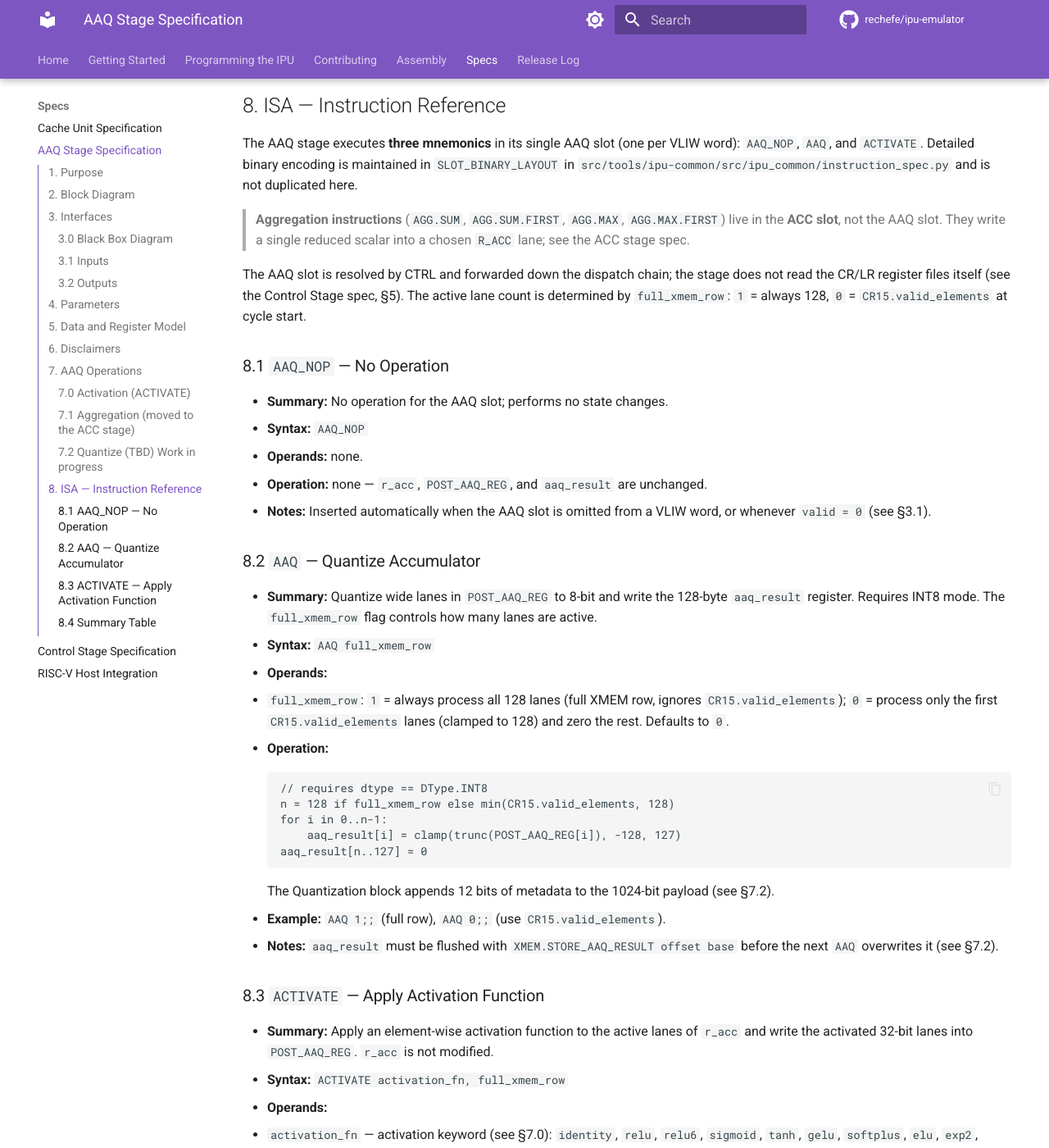
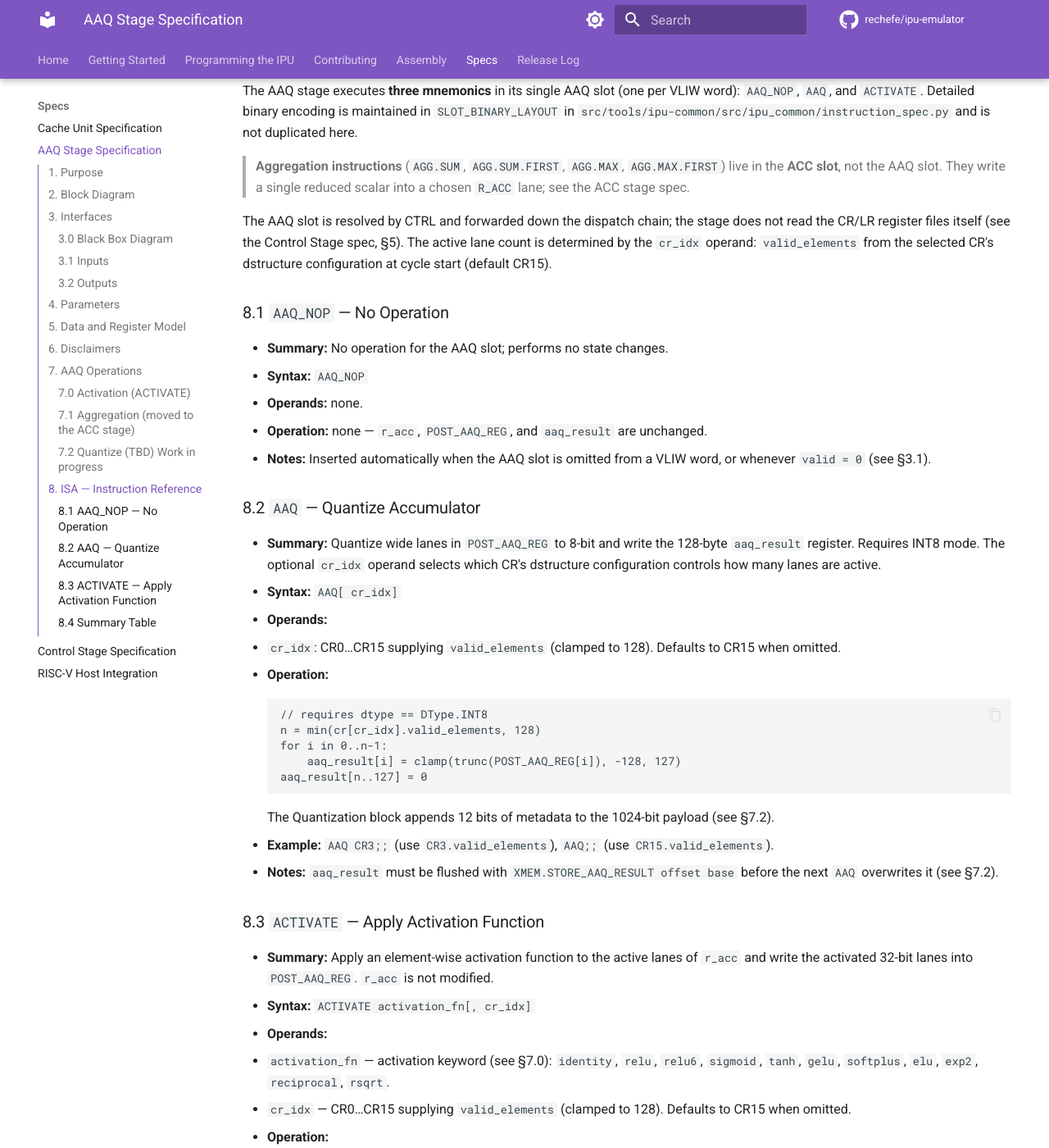
Before and after one commit to rechefe/ipu-emulator, an MkDocs documentation site: the page built from docs/content/specs/stage-aaq.md, in a window 1280 px wide and 1400 px high, scrolled down 4324 px. Shown: the whole window at 82% size. Built offline with MkDocs 1.6.1 and Material for MkDocs 9.7.7, drawn with Linux system fonts in a browser that asks for light colours; comment, search, counter and statistics services are not loaded; some of the changed text lies outside the part shown.

Commit message:
Allow per-command CR register for dstructure in mult/acc/aaq stages (#130)
AGG.SUM[.FIRST], AGG.MAX[.FIRST], AAQ, and ACTIVATE now take an optional
trailing cr_idx operand (any CR0-CR15) supplying the valid-element mask
instead of being hard-coded to CR15. Omitting the operand still defaults
to CR15. The unused full_xmem_row operand is removed from these
instructions' specs and handlers.

````diff
--- a/docs/content/specs/stage-aaq.md
+++ b/docs/content/specs/stage-aaq.md
@@ -59,8 +59,7 @@ flowchart LR
             r_acc  ─────>│                                      │
        act_cr_idx  ─────>│                                      │
             dtype  ─────>│                                      │
-   valid_elements  ─────>│                                      │
-    full_xmem_row  ─────>│                                      │
+           cr_idx  ─────>│                                      │
                          └──────────────────────────────────────┘
 ```
 
@@ -75,8 +74,7 @@ flowchart LR
 | `r_acc` | `input logic [127:0][31:0]` | 128-lane accumulator (128 × 32-bit). |
 | `act_cr_idx` | `input logic [3:0]` | CR register index whose value selects the activation function (see §7.0). |
 | `dtype` | `input logic [2:0]` | Global data type forwarded from outside configuration; governs lane interpretation for all AAQ operations. Must be `DType.INT8` (0) for `aaq`. |
-| `valid_elements` | `input logic [7:0]` | Active lane count. Sourced from `CR15.valid_elements` (bits [7:0] of the CR15 dstructure register). Ignored when `full_xmem_row` = 1. |
-| `full_xmem_row` | `input logic [0:0]` | Lane-count override. 1 = always use all 128 lanes (ignore `valid_elements`); 0 = use `valid_elements`. Applies to `AAQ` and `ACTIVATE`. |
+| `cr_idx` | `input logic [3:0]` | CR register selecting the dstructure configuration (`valid_elements`, bits [7:0]) used for lane gating. Defaults to CR15 when the operand is omitted. Applies to `AAQ` and `ACTIVATE`. |
 
 ### 3.2 Outputs
 
@@ -121,7 +119,7 @@ The function is selected at runtime by reading the CR register indexed by
 ```text
 // Applied to all valid lanes before quantization
 activation_fn = cr[act_cr_idx]
-n             = 128 if full_xmem_row else min(valid_elements, 128)
+n             = min(cr[cr_idx].valid_elements, 128)
 POST_AAQ_REG[i]  = activation_fn(r_acc[i])   for i in 0..n-1
 POST_AAQ_REG[n..127] = 0
 ```
@@ -148,8 +146,8 @@ Earlier revisions of this stage owned the cross-lane sum/max reduction
 (`agg` / `agg.first`) and a 4 × 32-bit scalar register file (`aaq0`–`aaq3`)
 with post functions. That functionality has been replaced by the ACC-slot
 `AGG.SUM`, `AGG.SUM.FIRST`, `AGG.MAX`, and `AGG.MAX.FIRST` instructions,
-which reduce `r_acc[0..n-1]` (with `n` selected by `full_xmem_row` /
-`CR15.valid_elements` exactly as in §3.1) and write the scalar result into
+which reduce `r_acc[0..n-1]` (with `n` selected by the instruction's `cr_idx`
+operand, defaulting to CR15, exactly as in §3.1) and write the scalar result into
 the `r_acc` slot given by an LR register. The AAQ stage no longer holds a
 register file and exposes no RF feedback to the MULT or ACC stages.
 
@@ -161,7 +159,7 @@ lanes as FP32, quantizes to INT8, clamps, and writes the 128-byte result to
 
 ```text
 // dtype must be DType.INT8; POST_AAQ_REG lanes are FP32
-n = 128 if full_xmem_row else min(CR15.valid_elements, 128)
+n = min(cr[cr_idx].valid_elements, 128)
 for i in 0..n-1:
     val            = POST_AAQ_REG[i]        // FP32
     aaq_result[i]  = clamp(round(val), -128, 127)
@@ -197,8 +195,8 @@ duplicated here.
 
 The AAQ slot is resolved by CTRL and forwarded down the dispatch chain;
 the stage does not read the CR/LR register files itself (see the
-Control Stage spec, §5). The active lane count is determined by `full_xmem_row`:
-`1` = always 128, `0` = `CR15.valid_elements` at cycle start.
+Control Stage spec, §5). The active lane count is determined by the `cr_idx`
+operand: `valid_elements` from the selected CR's dstructure configuration at cycle start (default CR15).
 
 ### 8.1 `AAQ_NOP` — No Operation
 
@@ -210,35 +208,35 @@ Control Stage spec, §5). The active lane count is determined by `full_xmem_row`
 
 ### 8.2 `AAQ` — Quantize Accumulator
 
-- **Summary:** Quantize wide lanes in `POST_AAQ_REG` to 8-bit and write the 128-byte `aaq_result` register. Requires INT8 mode. The `full_xmem_row` flag controls how many lanes are active.
-- **Syntax:** `AAQ full_xmem_row`
+- **Summary:** Quantize wide lanes in `POST_AAQ_REG` to 8-bit and write the 128-byte `aaq_result` register. Requires INT8 mode. The optional `cr_idx` operand selects which CR's dstructure configuration controls how many lanes are active.
+- **Syntax:** `AAQ[ cr_idx]`
 - **Operands:**
-  - `full_xmem_row`: `1` = always process all 128 lanes (full XMEM row, ignores `CR15.valid_elements`); `0` = process only the first `CR15.valid_elements` lanes (clamped to 128) and zero the rest. Defaults to `0`.
+  - `cr_idx`: CR0…CR15 supplying `valid_elements` (clamped to 128). Defaults to CR15 when omitted.
 - **Operation:**
   ```text
   // requires dtype == DType.INT8
-  n = 128 if full_xmem_row else min(CR15.valid_elements, 128)
+  n = min(cr[cr_idx].valid_elements, 128)
   for i in 0..n-1:
       aaq_result[i] = clamp(trunc(POST_AAQ_REG[i]), -128, 127)
   aaq_result[n..127] = 0
   ```
   The Quantization block appends 12 bits of metadata to the 1024-bit payload (see §7.2).
-- **Example:** `AAQ 1;;` (full row), `AAQ 0;;` (use `CR15.valid_elements`).
+- **Example:** `AAQ CR3;;` (use `CR3.valid_elements`), `AAQ;;` (use `CR15.valid_elements`).
 - **Notes:** `aaq_result` must be flushed with `XMEM.STORE_AAQ_RESULT offset base` before the next `AAQ` overwrites it (see §7.2).
 
 ### 8.3 `ACTIVATE` — Apply Activation Function
 
 - **Summary:** Apply an element-wise activation function to the active lanes of `r_acc` and write the activated 32-bit lanes into `POST_AAQ_REG`. `r_acc` is not modified.
-- **Syntax:** `ACTIVATE activation_fn, full_xmem_row`
+- **Syntax:** `ACTIVATE activation_fn[, cr_idx]`
 - **Operands:**
   - `activation_fn` — activation keyword (see §7.0): `identity`, `relu`, `relu6`, `sigmoid`, `tanh`, `gelu`, `softplus`, `elu`, `exp2`, `reciprocal`, `rsqrt`.
-  - `full_xmem_row` — `1` = always use 128 lanes; `0` = use `CR15.valid_elements`.
+  - `cr_idx` — CR0…CR15 supplying `valid_elements` (clamped to 128). Defaults to CR15 when omitted.
 - **Operation:**
   ```text
-  n = 128 if full_xmem_row else min(CR15.valid_elements, 128)
+  n = min(cr[cr_idx].valid_elements, 128)
   POST_AAQ_REG[i] = activation_fn(r_acc[i])   for i in 0..n-1
   ```
-- **Example:** `ACTIVATE relu, 0;;`
+- **Example:** `ACTIVATE relu, CR3;;`
 - **Notes:** Reads `r_acc` from the cycle-start snapshot, so an ACC-slot instruction (e.g. `AGG.*`) issued in the same VLIW word does not affect the activated values.
 
 ### 8.4 Summary Table
@@ -246,5 +244,5 @@ Control Stage spec, §5). The active lane count is determined by `full_xmem_row`
 | Slot | Mnemonic | Operands | One-line Effect |
 |------|----------|----------|-----------------|
 | AAQ | `AAQ_NOP`   | —                              | no state change |
-| AAQ | `AAQ`       | `full_xmem_row`                | `aaq_result[0..n-1] = clamp(trunc(POST_AAQ_REG[i]), -128, 127)`, n = 128 if full_xmem_row else CR15.valid_elements |
-| AAQ | `ACTIVATE`  | `activation_fn, full_xmem_row` | `POST_AAQ_REG[0..n-1] = activation_fn(r_acc[i])`, n = 128 if full_xmem_row else CR15.valid_elements |
+| AAQ | `AAQ`       | `[cr_idx]`                | `aaq_result[0..n-1] = clamp(trunc(POST_AAQ_REG[i]), -128, 127)`, n = cr[cr_idx].valid_elements (default CR15) |
+| AAQ | `ACTIVATE`  | `activation_fn[, cr_idx]` | `POST_AAQ_REG[0..n-1] = activation_fn(r_acc[i])`, n = cr[cr_idx].valid_elements (default CR15) |
````
Also changed, not shown: SKILL.md (+1 -1 lines), docs/content/building-applications.md (+10 -8 lines), docs/content/ipu-configuration.md (+15 -10 lines), 10 other files.
